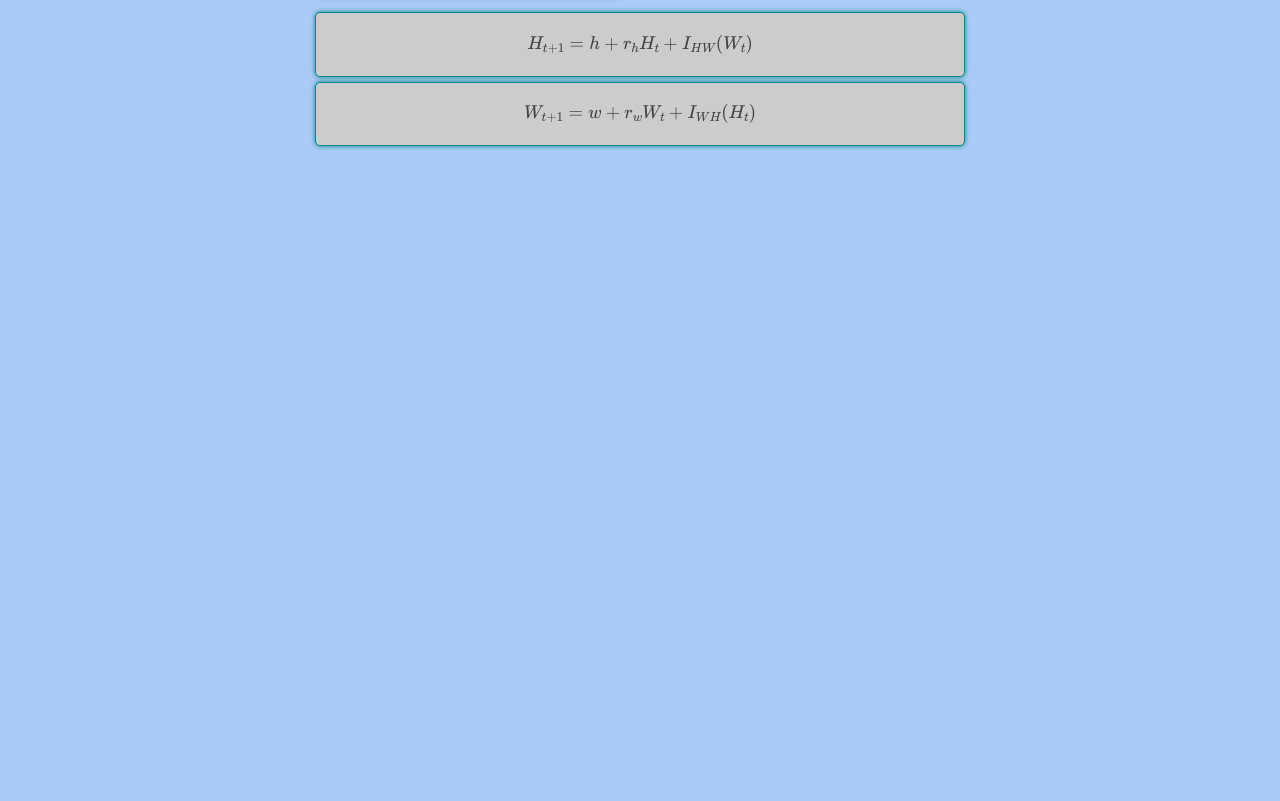
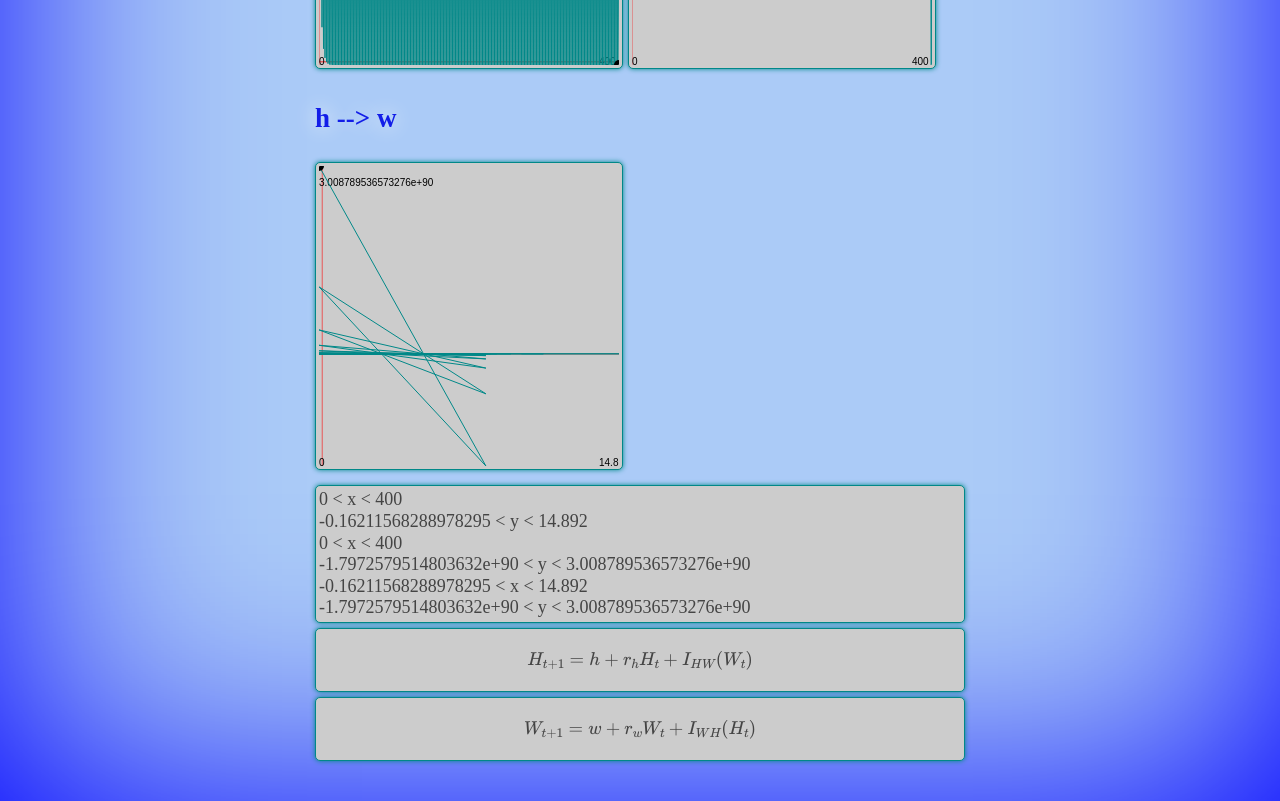
Before and after one commit to ribacq/relationship-equation-website, a plain HTML site: page index.html in a window 1280 px wide. Shown: the part 458-1259 px from the top of the page. Before the commit the page ends 800 px from the top, so only its background shows below. Drawn offline with nearby package versions, Linux system fonts and the light colour scheme; some packages are replaced by stand-ins of ours.

Commit message:
better (yet buggy) graphs

```diff
--- a/index.html
+++ b/index.html
@@ -3,205 +3,22 @@
 <head>
 	<meta charset="utf-8"/>
 	<title>Canvas tests</title>
-	<style type="text/css">
-		body{
-			margin: 40px auto;
-			max-width: 650px;
-			line-height: 1.2;
-			font-size: 18px;
-			color: #444;
-			padding: 0 10px;
-			background: #abcbf7;
-		}
-
-		/*html{
-			box-shadow: 0 0 50vh #00f inset;
-			height: 100vh;
-		}*/
-
-		h1, h2, h3{
-			line-height: 1.2;
-			color: #121de8;
-			text-shadow: 0 0 20px #fff;
-		}
-
-		strong{
-			color: #e85656;
-		}
-
-		p, canvas{
-			margin: 5px auto;
-			padding: 3px;
-			border: 1px solid #088;
-			border-radius: 5px;
-			box-shadow: 0 0 5px #088;
-			background: #ccc;
-		}
-	</style>
+	<link rel="stylesheet" href="style.css"/>
 </head>
 <body>
-<h1>A canvas test with the Syracuse sequence</h1>
-<p>Hello <strong>world</strong>!</p>
-<canvas id="hwGraph" height="300" width="300">No Canvas JS</canvas>
+	<h1>A canvas test with the Syracuse sequence</h1>
+	<p>Hello <strong>world</strong>!</p>
+	<h2>t --> h &amp; t --> w</h2>
+	<canvas id="thGraph" height="300" width="300">No Canvas JS</canvas>
+	<canvas id="twGraph" height="300" width="300">No Canvas JS</canvas>
+	<h2>h --> w</h2>
+	<canvas id="hwGraph" height="300" width="300">No Canvas JS</canvas>
+	<p id="sidep"></p>
 
-<p>$$ H_{t+1} = h + r_h H_t + I_{HW}(W_t) $$</p>
-<p>$$ W_{t+1} = w + r_w W_t + I_{WH}(H_t) $$</p>
+	<p>$$ H_{t+1} = h + r_h H_t + I_{HW}(W_t) $$</p>
+	<p>$$ W_{t+1} = w + r_w W_t + I_{WH}(H_t) $$</p>
 
-<script>
-function moodGen(hStart, wStart, h, w, rH, rW, infWH, infHW, lim) {
-	hMood = [hStart];
-	wMood = [wStart];
-	for (let i = 0; i < lim; i++) {
-		let hNext = h + rH * hMood[hMood.length - 1] + infWH(wMood[wMood.length - 1]);
-		let wNext = w + rW * wMood[wMood.length - 1] + infHW(hMood[hMood.length - 1]);
-		hMood.push(hNext);
-		wMood.push(wNext);
-	}
-	return [hMood, wMood];
-}
-
-function drawMoodTime() {
-	//data retrieval part
-	let hStart = 10;
-	let wStart = 10;
-	let h = -1.89;
-	let w = -2.26;
-	let rH = 0.30;
-	let rW = 0.42;
-	let infWH = function (w) {
-		let threshNeg = -6.06;
-		let threshPos = 7.24;
-		let resp = [-5, -1, 1, 5];
-		let ret = 0;
-		if (w < threshNeg) {
-			ret = resp[0];
-		} else if (w < 0) {
-			ret = resp[1];
-		} else if (w < 1) {
-			ret = resp[2];
-		} else {
-			ret = resp[3];
-		}
-		return ret;
-	}
-	let infHW = function (w) {
-		let threshNeg = -7.71;
-		let threshPos = 6.65;
-		let resp = [-5, -1, 1, 5];
-		let ret = 0;
-		if (w < threshNeg) {
-			ret = resp[0];
-		} else if (w < 0) {
-			ret = resp[1];
-		} else if (w < 1) {
-			ret = resp[2];
-		} else {
-			ret = resp[3];
-		}
-		return ret;
-	}
-	let lim = 100;
-	moods = moodGen(hStart, wStart, h, w, rH, rW, infWH, infHW, lim);
-	let wMood = moods[0];
-	let hMood = moods[1];
-
-	//display graph
-	drawXY(document.getElementById("hwGraph"), hMood, wMood);
-}
-
-function drawXY(canvas, x, y) {
-	//get and init. canvas context and style
-	let ctx = canvas.getContext('2d');
-	ctx.translate(0, canvas.height);
-	ctx.scale(1, -1);
-	ctx.clearRect(0, 0, canvas.width, canvas.height);
-
-	//get data
-	let seqLen = x.length;
-	let xMin = x[0];
-	let xMax = x[0];
-	let yMin = y[0];
-	let yMax = y[0];
-	for (let i = 0; i < seqLen; i++) {
-		xMin = Math.min(xMin, x[i]);
-		xMax = Math.max(xMax, x[i]);
-		yMin = Math.min(yMin, y[i]);
-		yMax = Math.max(yMax, y[i]);
-	}
-	xMin *= -0.5;
-	yMin *= -0.5;
-	console.log(xMin, xMax, yMin, yMax);
-
-	//draw axis
-	ctx.strokeStyle = '#e85656';
-	//x-axis
-	ctx.moveTo(0, (canvas.height / (yMax - yMin)) * (-yMin));
-	ctx.lineTo(canvas.width, (canvas.height / (yMax - yMin)) * (-yMin));
-	ctx.stroke();
-	//y-axis
-	ctx.moveTo((canvas.width / (xMax - xMin)) * (-xMin), 0);
-	ctx.lineTo((canvas.width / (xMax - xMin)) * (-xMin), canvas.height);
-	ctx.stroke();
-
-	//draw graph
-	ctx.strokeStyle = '#088';
-	ctx.beginPath();
-	ctx.moveTo((canvas.width / (xMax - xMin)) * (x[0] - xMin), (canvas.height / (yMax - yMin)) * (y[0] - yMin));
-	for (let i = 1; i < seqLen; i++) {
-		let nextX = (canvas.width  / (xMax - xMin)) * (x[i] - xMin);
-		let nextY = (canvas.height / (yMax - yMin)) * (y[i] - yMin);
-		ctx.lineTo(nextX, nextY);
-	}
-	ctx.stroke();
-}
-
-drawMoodTime();
-
-/*
-function seqGen(n) {
-	return function () {
-		n = n%2 ? n*3+1 : n/2;
-		return n!==1 ? n : null;
-	};
-}
-
-function draw(seqStart) {
-	ctx.clearRect(0, 0, canvas.width, canvas.height);
-
-	ctx.fillStyle = '#088';
-	let gen = seqGen(seqStart);
-	let x = [];
-	let y = [];
-	let seqLen = 0;
-	let seqMax = seqStart;
-	while (y[y.length-1] !== null) {
-		x.push(seqLen++);
-		y.push(gen());
-		if (seqMax < y[seqLen-1]) {
-			seqMax = y[seqLen-1];
-		}
-	}
-
-	ctx.beginPath();
-	ctx.moveTo(0, canvas.height/seqMax*seqStart);
-	for (let i = 0; i < seqLen-1; i++) {
-		ctx.lineTo(canvas.width/seqLen*x[i+1], canvas.height/seqMax*y[i+1]);
-	}
-	ctx.lineTo(0, 0);
-	ctx.fill();
-	ydisp.innerHTML = 'Longueur : ' + seqLen + '<br/>Séquence : ' + y.join(', ');
-}
-
-let input = document.getElementById('seqStart');
-input.value = Math.floor(Math.random()*1e5)%1e3;
-input.onchange = function () {
-	draw(this.value);
-};
-
-draw(input.value);
-//*/
-</script>
-<script type="text/javascript" async src="https://cdn.mathjax.org/mathjax/latest/MathJax.js?config=TeX-MML-AM_CHTML"></script>
-
+	<script type="text/javascript" src="main.js"></script>
+	<script type="text/javascript" async src="https://cdnjs.cloudflare.com/ajax/libs/mathjax/2.7.1/MathJax.js?config=TeX-MML-AM_CHTML"></script>
 </body>
 </html>
--- /dev/null
+++ b/main.js
@@ -0,0 +1,177 @@
+//example data
+let happyData = {
+	h: {
+		base: 0.37,
+		inertia: 0.6741,
+		threshNeg: -5.94,
+		threshPos: 7.94
+	},
+	w: {
+		base: 0.38,
+		inertia: 0.6572,
+		threshNeg: -5.76,
+		threshPos: 9.12
+	}
+};
+
+let sadData = {
+	h: {
+		base: 0.41,
+		inertia: -0.0177,
+		threshNeg: -5.29,
+		threshPos: 7.94
+	},
+	w: {
+		base: 0.35,
+		inertia: -0.2419,
+		threshNeg: -6.76,
+		threshPos: 8.53
+	}
+};
+
+let terribleData = {
+	h: {
+		base: 0.42,
+		inertia: -1.3108,
+		threshNeg: -7.71,
+		threshPos: 6.65
+	},
+	w: {
+		base: 0.30,
+		inertia: 1.323,
+		threshNeg: -6.06,
+		threshPos: 7.24
+	}
+};
+
+let spiralingData = {
+	h: {
+		base: 0.37,
+		inertia: -1.6741,
+		threshNeg: -5.94,
+		threshPos: 7.94
+	},
+	w: {
+		base: 0.38,
+		inertia: 0.6572,
+		threshNeg: -5.76,
+		threshPos: 9.12
+	}
+};
+
+let testData = {
+	h: {
+		base: 10,
+		inertia: 0.8,
+		threshNeg: -2,
+		threshPos: 4
+	},
+	w: {
+		base: 16,
+		inertia: -0.4,
+		threshNeg: -3,
+		threshPos: 1
+	}
+};
+
+drawGraphs(spiralingData, 10, 10);
+
+//generator function. The Relationship equation is effectively in here
+function moodGen(hStart, wStart, data, lim) {
+	let influence = function (state, partner) {
+		if (state < partner.threshNeg) {
+			return partner.threshNeg;
+		} else if (state > partner.threshPos) {
+			return partner.threshPos;
+		} else {
+			return 0;
+		}
+	};
+	let hMood = [hStart];
+	let wMood = [wStart];
+	let times = [0];
+	for (let i = 0; i < lim; i++) {
+		let hNext = data.h.base + data.h.inertia * hMood[i] + influence(wMood[i], data.w);
+		let wNext = data.w.base + data.w.inertia * wMood[i] + influence(hMood[i], data.h);
+		hMood.push(hNext);
+		wMood.push(wNext);
+		times.push(i + 1);
+	}
+	return [hMood, wMood, times];
+}
+
+function drawGraphs(coupleData, hStart, wStart) {
+	//data retrieval part
+	let lim = 400;
+	let moods = moodGen(hStart, wStart, coupleData, lim);
+	let wMood = moods[0];
+	let hMood = moods[1];
+	let times = moods[2];
+
+	//display graph
+	drawXY(document.getElementById("thGraph"), times, hMood);
+	drawXY(document.getElementById("twGraph"), times, wMood);
+	drawXY(document.getElementById("hwGraph"), hMood, wMood);
+}
+
+function drawXY(canvas, x, y) {
+	//get and init. canvas context and style
+	let ctx = canvas.getContext('2d');
+	ctx.clearRect(0, 0, canvas.width, canvas.height);
+
+	//get adapted min and max for x and y
+	let seqLen = x.length;
+	let xMin = x[0];
+	let xMax = x[0];
+	let yMin = y[0];
+	let yMax = y[0];
+	for (let i = 0; i < seqLen; i++) {
+		xMin = Math.min(xMin, x[i]);
+		xMax = Math.max(xMax, x[i]);
+		yMin = Math.min(yMin, y[i]);
+		yMax = Math.max(yMax, y[i]);
+	}
+	if (xMin > 0) { xMin *= -0.10; xMax *= 1.10; }
+	if (xMax < 0) { xMax *= -0.10; xMin *= 0.90; }
+	if (yMin > 0) { yMin *= -0.10; yMax *= 1.10; }
+	if (yMax < 0) { yMax *= -0.10; yMin *= 0.90; }
+	document.getElementById("sidep").innerHTML +=
+		xMin + " < x < " + xMax + "<br/>" +
+		yMin + " < y < " + yMax + "<br/>";
+
+	//adapt data to canvas size
+	dispX = x.map(curX => {
+		return (canvas.width / (xMax - xMin)) * (curX - xMin);
+	});
+	dispY = y.map(curY => {
+		return canvas.height - (canvas.height / (yMax - yMin)) * (curY - yMin);
+	});
+
+	//draw axis
+	ctx.strokeStyle = '#e85656';
+	//x-axis
+	ctx.moveTo(0, canvas.height - (canvas.height / (yMax - yMin)) * (-yMin));
+	ctx.lineTo(canvas.width, canvas.height - (canvas.height / (yMax - yMin)) * (-yMin));
+	ctx.stroke();
+	//y-axis
+	ctx.moveTo((canvas.width / (xMax - xMin)) * (-xMin), 0);
+	ctx.lineTo((canvas.width / (xMax - xMin)) * (-xMin), canvas.height);
+	ctx.stroke();
+	//axis labels
+	ctx.font = "10px Arial";
+	ctx.fillText(0, 0, canvas.height);
+	ctx.fillText(xMax, canvas.width - 20, canvas.height);
+	ctx.fillText(yMax, 0, 20);
+
+	//draw graph
+	ctx.strokeStyle = '#088';
+	ctx.beginPath();
+	ctx.moveTo(dispX[0], dispY[0]);
+	for (let i = 1; i < seqLen; i++) {
+		ctx.lineTo(dispX[i], dispY[i]);
+	}
+	ctx.stroke();
+	ctx.beginPath();
+	ctx.arc(dispX[seqLen - 1], dispY[seqLen - 1], 5, 0, 2 * Math.PI);
+	ctx.fill();
+}
--- /dev/null
+++ b/style.css
@@ -0,0 +1,32 @@
+body{
+	margin: 40px auto;
+	max-width: 650px;
+	line-height: 1.2;
+	font-size: 18px;
+	color: #444;
+	padding: 0 10px;
+	background: #abcbf7;
+}
+
+html{
+	box-shadow: 0 0 50vh #00f inset;
+}
+
+h1, h2, h3{
+	line-height: 1.2;
+	color: #121de8;
+	text-shadow: 0 0 20px #fff;
+}
+
+strong{
+	color: #e85656;
+}
+
+p, canvas{
+	margin: 5px auto;
+	padding: 3px;
+	border: 1px solid #088;
+	border-radius: 5px;
+	box-shadow: 0 0 5px #088;
+	background: #ccc;
+}
```
